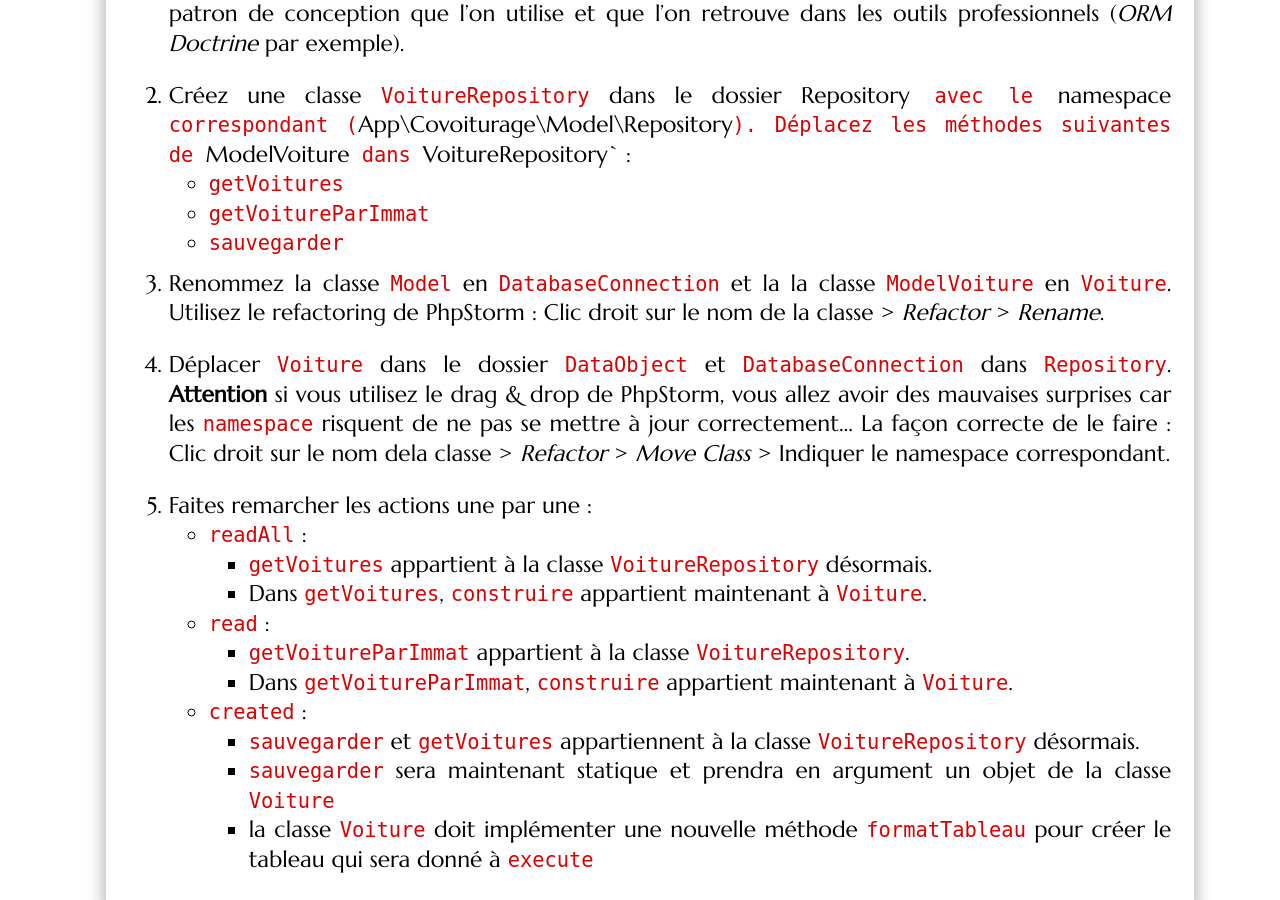
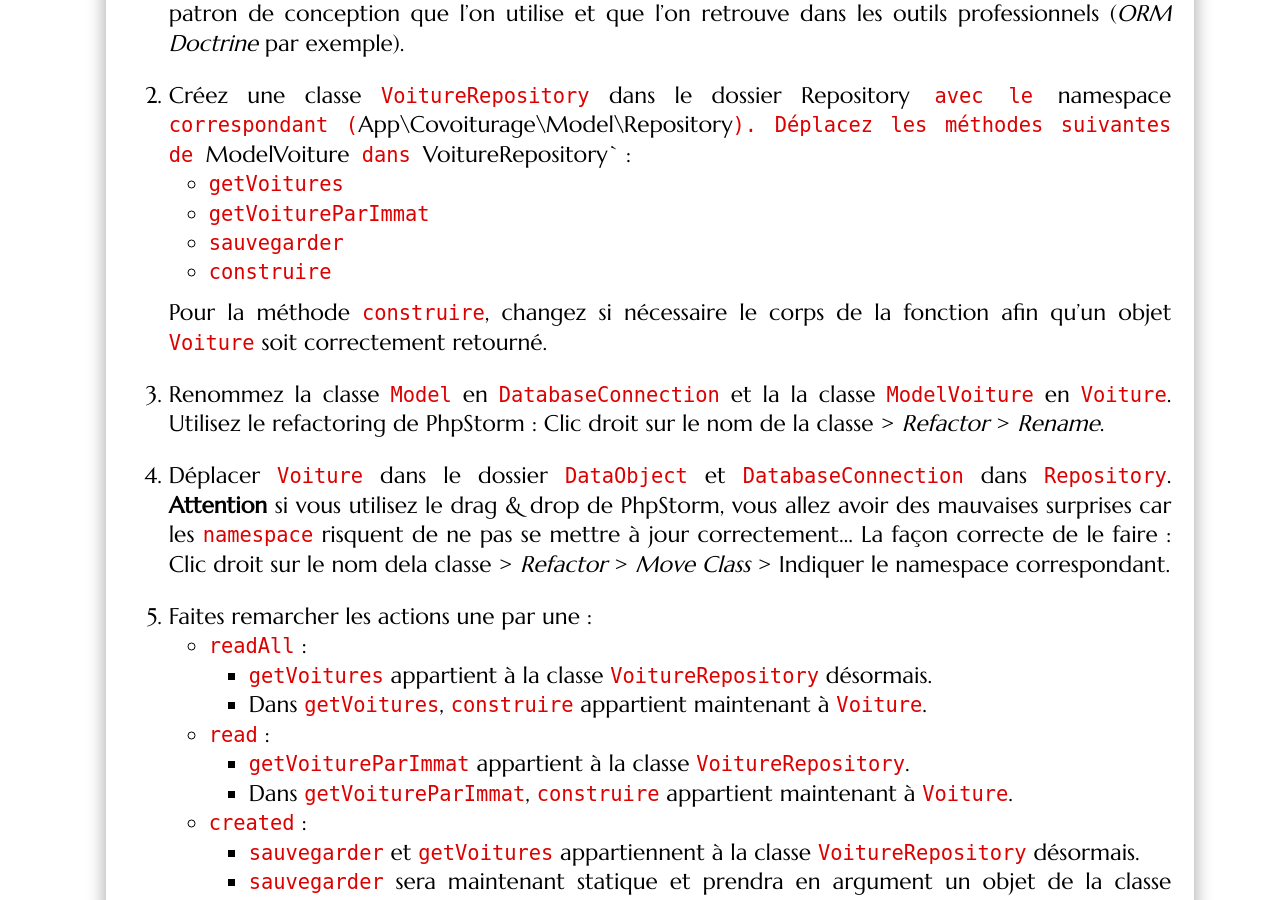
Before and after one commit to romainlebreton/R3.01-DeveloppementWeb, a Jekyll site: the page built from tutorials/tutorial6.md, in a window 1280 px wide and 900 px high, scrolled down 2329 px. Built offline with Jekyll 4.4.1, drawn with Linux system fonts in a browser that asks for light colours; some web fonts are replaced.

Commit message:
construire dans VoitureRepository

```diff
--- a/tutorials/tutorial6.md
+++ b/tutorials/tutorial6.md
@@ -131,6 +131,10 @@ d'API), cela impliquera beaucoup de réécriture de code.
    * `getVoitures`
    * `getVoitureParImmat`
    * `sauvegarder`
+   * `construire`
+
+   Pour la méthode `construire`, changez si nécessaire le corps de la fonction afin qu'un objet
+   `Voiture` soit correctement retourné.
 
 1. Renommez la classe `Model` en `DatabaseConnection` et la la classe
    `ModelVoiture` en `Voiture`. Utilisez le refactoring de PhpStorm : Clic droit
```
